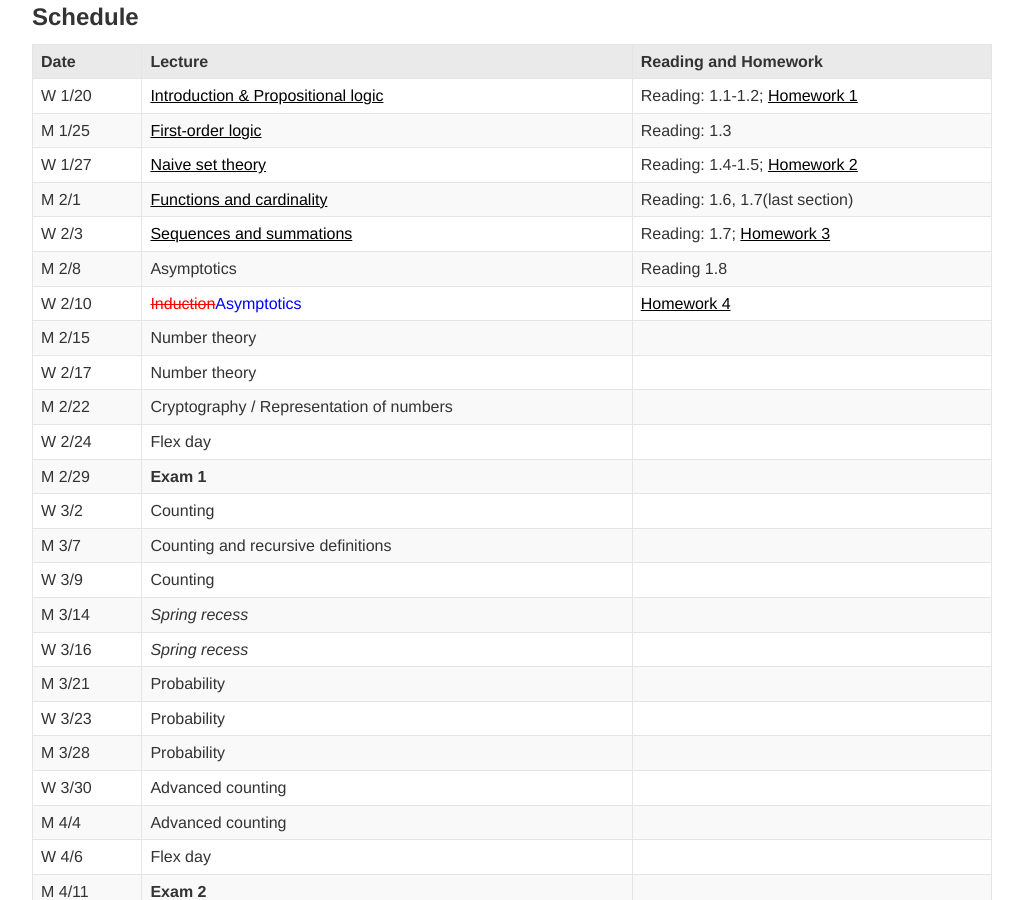
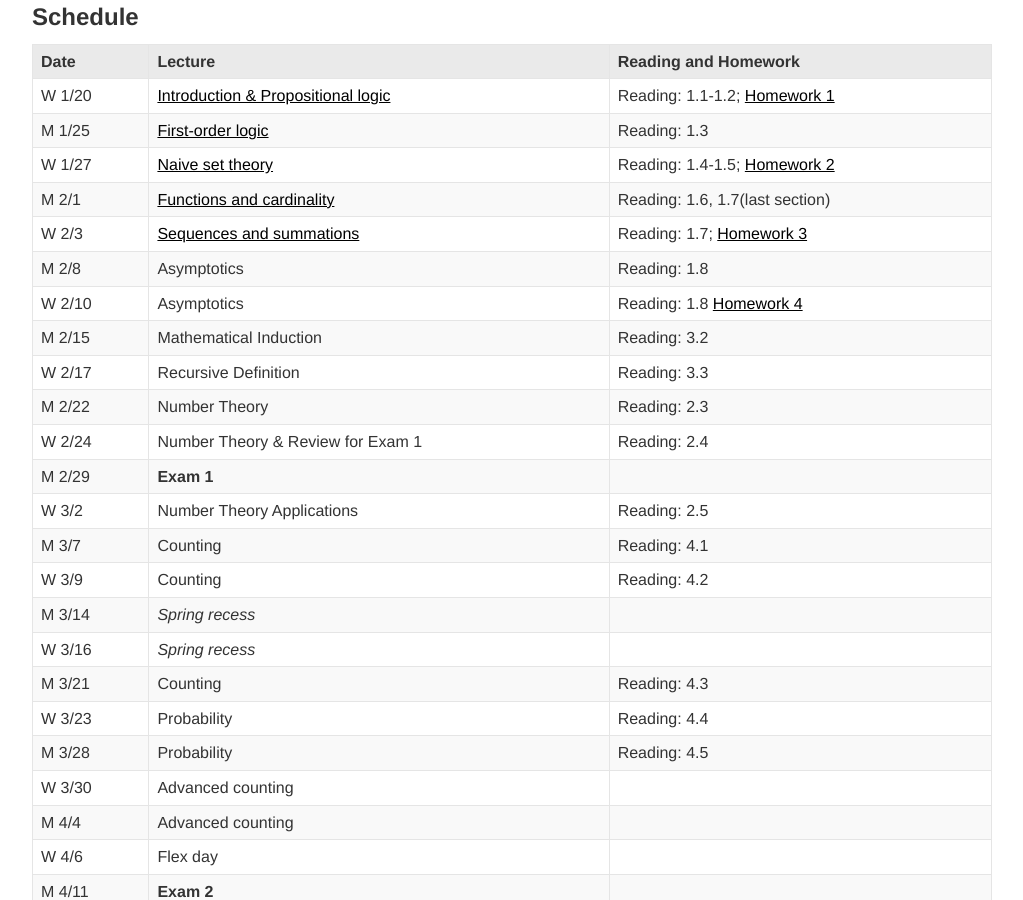
Before and after one commit to jacksonjw12/mbannister.github.io, a Jekyll site: the page built from _teaching/55-s16/index.md, in a window 1280 px wide and 900 px high, scrolled down 1963 px. Shown: the whole window, without its empty margins (128-1151 px from the left). Built offline with Jekyll 4.4.1, drawn with Linux system fonts in a browser that asks for light colours; formulas are drawn with MathJax 3.

Commit message:
Update 55 schedule

```diff
--- a/_teaching/55-s16/index.md
+++ b/_teaching/55-s16/index.md
@@ -84,21 +84,21 @@ M 1/25 | [First-order logic](lecture_2.pdf) |<!-- Week 1 -->Reading: 1.3
 W 1/27 | [Naive set theory](lecture_3.pdf) | Reading: 1.4-1.5; [Homework 2](homework02.html)
 M 2/1  | [Functions and cardinality](lecture_4.pdf) | Reading: 1.6, 1.7(last section) <!-- Week 2 -->
 W 2/3  | [Sequences and summations](lecture_5.pdf) | Reading: 1.7; [Homework 3](homework03.html)
-M 2/8  | Asymptotics | Reading 1.8 <!-- Week 3 -->
-W 2/10 | <del>Induction</del><ins>Asymptotics</ins> | [Homework 4](homework04.html)
-M 2/15 | Number theory | <!-- Week 4 -->
-W 2/17 | Number theory |
-M 2/22 | Cryptography / Representation of numbers | <!-- Week 5 -->
-W 2/24 | Flex day |
+M 2/8  | Asymptotics | Reading: 1.8 <!-- Week 3 -->
+W 2/10 | Asymptotics | Reading: 1.8 [Homework 4](homework04.html)
+M 2/15 | Mathematical Induction | Reading: 3.2 <!-- Week 4 -->
+W 2/17 | Recursive Definition | Reading: 3.3
+M 2/22 | Number Theory | Reading: 2.3 <!-- Week 5 -->
+W 2/24 | Number Theory & Review for Exam 1 | Reading: 2.4
 M 2/29 | __Exam 1__ | <!-- Week 6 -->
-W 3/2  | Counting | <!-- Send out low grade notifications -->
-M 3/7  | Counting and recursive definitions | <!-- Week 7 -->
-W 3/9  | Counting | <!-- Mar 10: last day to drop -->
+W 3/2  | Number Theory Applications | Reading: 2.5 <!-- Send out low grade notifications -->
+M 3/7  | Counting | Reading: 4.1 <!-- Week 7 -->
+W 3/9  | Counting | Reading: 4.2 <!-- Mar 10: last day to drop -->
 M 3/14 | _Spring recess_ |
 W 3/16 | _Spring recess_ |
-M 3/21 | Probability | <!-- Week 8 -->
-W 3/23 | Probability |
-M 3/28 | Probability | <!-- Week 9 -->
+M 3/21 | Counting | Reading: 4.3 <!-- Week 8 -->
+W 3/23 | Probability | Reading: 4.4
+M 3/28 | Probability | Reading: 4.5 <!-- Week 9 -->
 W 3/30 | Advanced counting |
 M 4/4  | Advanced counting | <!-- Week 10 -->
 W 4/6  | Flex day |
```
